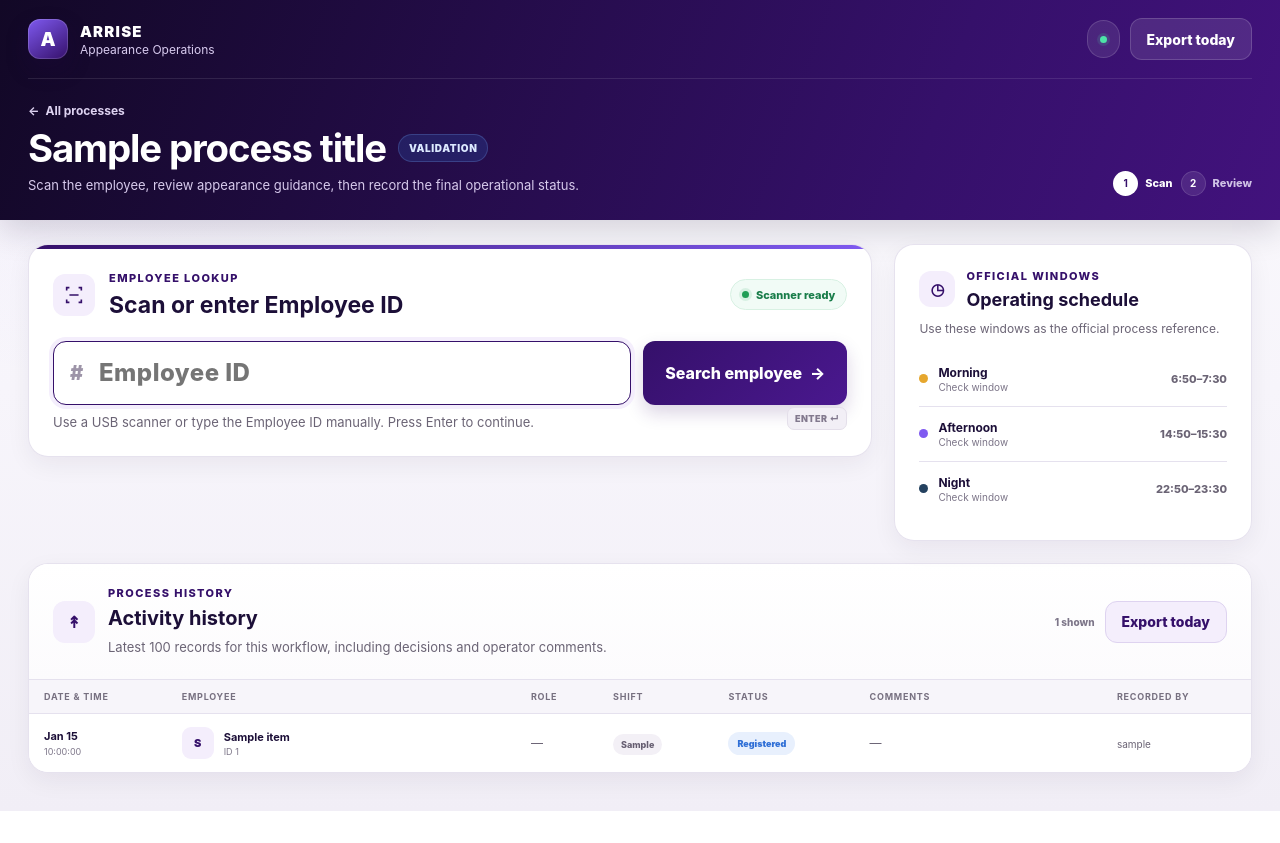
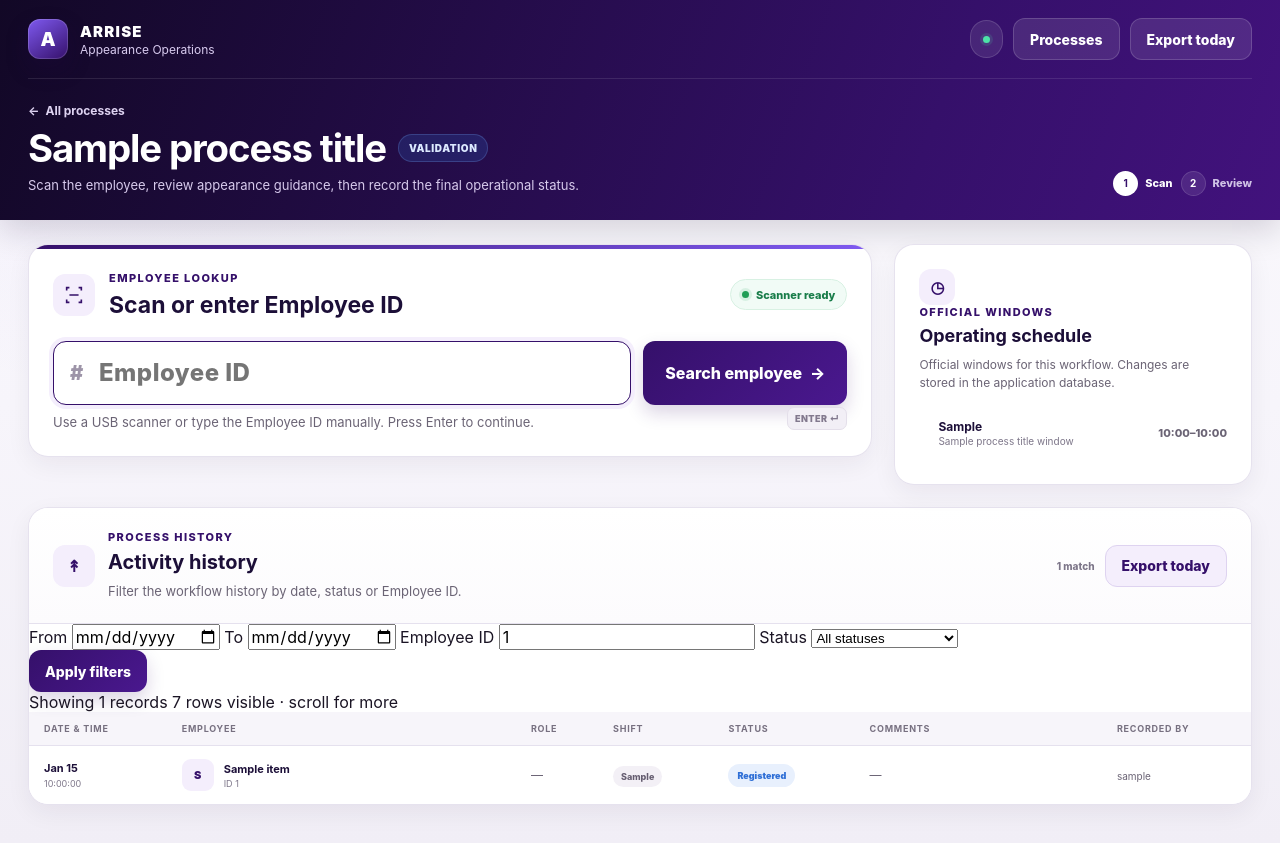
Before and after one commit to oscararrise/check_appearance, a Django app: template templates/appearance/workspace.html in a window 1280 px wide. Before the commit the page ends 811 px from the top, so only its background shows below. Run offline with Django 5.2, Linux system fonts and the light colour scheme; the template is opened without the code that fills it: most values are stand-ins (such as "Sample title", 1, 10 or a date in 2020).

Commit message:
Refine workspace UX with filters and editable schedules

```diff
--- a/templates/appearance/workspace.html
+++ b/templates/appearance/workspace.html
@@ -2,12 +2,14 @@
 {% load static %}
 {% block title %}{{ process_title }} | ARRISE Appearance{% endblock %}
 {% block body %}
-<div class="workspace-shell" data-process="{{ process }}"
+<div class="workspace-shell"
+     data-process="{{ process }}"
      data-lookup-url="{% url 'appearance:lookup_employee' %}"
      data-preparation-url="{% url 'appearance:record_preparation' %}"
-     data-check-url="{% url 'appearance:record_check' %}">
+     data-check-url="{% url 'appearance:record_check' %}"
+     data-schedule-url="{% url 'appearance:update_schedule' process %}">
 
-    <header class="workspace-header">
+    <header class="workspace-header premium-header">
         <div class="workspace-header-inner">
             <div class="workspace-brand-row">
                 <div class="brand-lockup brand-lockup-light">
@@ -19,7 +21,8 @@
                 </div>
                 <div class="topbar-actions">
                     <span class="user-chip"><span class="user-dot" aria-hidden="true"></span>{{ request.user.username }}</span>
-                    <a class="btn btn-ghost" href="{% url 'appearance:export_report' %}?process={{ process }}">Export today</a>
+                    <a class="btn btn-ghost btn-compact" href="{% url 'appearance:process_selection' %}">Processes</a>
+                    <a class="btn btn-ghost btn-compact" href="{% url 'appearance:export_report' %}?process={{ process }}">Export today</a>
                 </div>
             </div>
 
@@ -51,9 +54,9 @@
         </div>
     </header>
 
-    <main class="workspace-layout">
+    <main class="workspace-layout refined-layout">
         <section class="main-column">
-            <article class="card scanner-card">
+            <article class="card scanner-card glass-card">
                 <div class="scanner-accent" aria-hidden="true"></div>
                 <div class="section-heading scanner-heading">
                     <div class="section-title-group">
@@ -74,7 +77,9 @@
                         <span class="scan-input-icon" aria-hidden="true">#</span>
                         <input id="employee-id-input" class="scan-input" inputmode="numeric" autocomplete="off" placeholder="Employee ID" aria-label="Employee ID">
                     </div>
-                    <button class="btn btn-primary btn-large scan-button" type="submit">Search employee <span aria-hidden="true">→</span></button>
+                    <button class="btn btn-primary btn-large scan-button action-button" type="submit">
+                        <span>Search employee</span><span class="button-arrow" aria-hidden="true">→</span>
+                    </button>
                 </form>
                 <div class="scanner-helper-row">
                     <p class="helper">Use a USB scanner or type the Employee ID manually. Press Enter to continue.</p>
@@ -83,7 +88,7 @@
                 <div id="message" class="alert hidden" role="status"></div>
             </article>
 
-            <article id="employee-card" class="card employee-card hidden">
+            <article id="employee-card" class="card employee-card hidden glass-card">
                 <div class="employee-head">
                     <div class="avatar" id="employee-initials">--</div>
                     <div class="employee-identity">
@@ -95,10 +100,10 @@
                             <span id="employee-role"></span>
                         </div>
                     </div>
-                    <span class="profile-source">HiBob verified</span>
+                    <span class="profile-source"><span class="verified-dot"></span>HiBob verified</span>
                 </div>
 
-                <div class="employee-data-grid">
+                <div class="employee-data-grid employee-data-grid-premium">
                     <section class="employee-data-section data-panel medical-panel">
                         <div class="data-panel-heading">
                             <span class="data-panel-icon medical-icon" aria-hidden="true">+</span>
@@ -128,7 +133,7 @@
                 </div>
 
                 {% if process == "CHECK" %}
-                <section class="check-panel">
+                <section class="check-panel premium-decision-panel">
                     <div class="check-panel-heading">
                         <div>
                             <p class="eyebrow">FINAL DECISION</p>
@@ -146,52 +151,110 @@
                         <span>Operational comment <small>Optional unless context is needed</small></span>
                         <textarea id="check-comment" rows="3" maxlength="500" placeholder="Add a short, clear note for the operations history…"></textarea>
                     </label>
-                    <button id="save-check" type="button" class="btn btn-primary btn-large btn-full" disabled>Save Appearance Check <span aria-hidden="true">→</span></button>
+                    <button id="save-check" type="button" class="btn btn-primary btn-large btn-full action-button" disabled>
+                        <span>Save Appearance Check</span><span class="button-arrow" aria-hidden="true">→</span>
+                    </button>
                 </section>
                 {% endif %}
             </article>
         </section>
 
         <aside class="side-column">
-            <article class="card schedule-card sticky-card">
-                <div class="side-card-heading">
-                    <span class="section-icon small" aria-hidden="true">◷</span>
-                    <div><p class="eyebrow">OFFICIAL WINDOWS</p><h2>Operating schedule</h2></div>
-                </div>
-                <p class="side-card-copy">Use these windows as the official process reference.</p>
-                <div class="schedule-list">
-                    {% if process == "PREPARATION" %}
-                    <div class="schedule-line"><span class="shift-dot morning"></span><div><strong>Morning</strong><small>Preparation window</small></div><time>6:00–8:00</time></div>
-                    <div class="schedule-line"><span class="shift-dot afternoon"></span><div><strong>Afternoon</strong><small>Preparation window</small></div><time>14:00–16:00</time></div>
-                    <div class="schedule-line"><span class="shift-dot night"></span><div><strong>Night</strong><small>Preparation window</small></div><time>22:00–00:00</time></div>
-                    {% else %}
-                    <div class="schedule-line"><span class="shift-dot morning"></span><div><strong>Morning</strong><small>Check window</small></div><time>6:50–7:30</time></div>
-                    <div class="schedule-line"><span class="shift-dot afternoon"></span><div><strong>Afternoon</strong><small>Check window</small></div><time>14:50–15:30</time></div>
-                    <div class="schedule-line"><span class="shift-dot night"></span><div><strong>Night</strong><small>Check window</small></div><time>22:50–23:30</time></div>
+            <article class="card schedule-card sticky-card glass-card">
+                <div class="side-card-heading schedule-heading-row">
+                    <div class="side-heading-copy">
+                        <span class="section-icon small" aria-hidden="true">◷</span>
+                        <div><p class="eyebrow">OFFICIAL WINDOWS</p><h2>Operating schedule</h2></div>
+                    </div>
+                    {% if request.user.is_staff %}
+                    <button id="schedule-edit-button" type="button" class="btn btn-soft btn-small">Edit</button>
                     {% endif %}
                 </div>
+                <p class="side-card-copy">Official windows for this workflow. Changes are stored in the application database.</p>
+
+                <div id="schedule-display" class="schedule-list premium-schedule-list">
+                    {% for row in schedule_rows %}
+                    <div class="schedule-line" data-schedule-shift="{{ row.shift }}">
+                        <span class="shift-dot {{ row.shift|lower }}"></span>
+                        <div><strong>{{ row.get_shift_display }}</strong><small>{{ process_title }} window</small></div>
+                        <time><span class="schedule-start">{{ row.start_time|time:"H:i" }}</span><span class="schedule-separator">–</span><span class="schedule-end">{{ row.end_time|time:"H:i" }}</span></time>
+                    </div>
+                    {% endfor %}
+                </div>
+
+                {% if request.user.is_staff %}
+                <form id="schedule-form" class="schedule-editor hidden">
+                    <div class="schedule-editor-grid">
+                        {% for row in schedule_rows %}
+                        <div class="schedule-editor-row" data-shift="{{ row.shift }}">
+                            <div class="schedule-editor-label"><span class="shift-dot {{ row.shift|lower }}"></span><strong>{{ row.get_shift_display }}</strong></div>
+                            <label><span>Start</span><input class="schedule-start-input" type="time" value="{{ row.start_time|time:'H:i' }}" required></label>
+                            <label><span>End</span><input class="schedule-end-input" type="time" value="{{ row.end_time|time:'H:i' }}" required></label>
+                        </div>
+                        {% endfor %}
+                    </div>
+                    <div id="schedule-message" class="inline-message hidden" role="status"></div>
+                    <div class="schedule-editor-actions">
+                        <button id="schedule-cancel-button" type="button" class="btn btn-soft">Cancel</button>
+                        <button id="schedule-save-button" type="submit" class="btn btn-primary">Save schedule</button>
+                    </div>
+                </form>
+                {% endif %}
             </article>
         </aside>
     </main>
 
-    <section class="history-shell">
-        <article class="card history-card">
+    <section class="history-shell history-shell-premium">
+        <article class="card history-card glass-card">
             <div class="history-heading">
                 <div class="history-title-wrap">
                     <span class="section-icon" aria-hidden="true">↟</span>
                     <div>
                         <p class="eyebrow">PROCESS HISTORY</p>
                         <h2>Activity history</h2>
-                        <p class="helper">Latest 100 records for this workflow, including decisions and operator comments.</p>
+                        <p class="helper">Filter the workflow history by date, status or Employee ID.</p>
                     </div>
                 </div>
                 <div class="history-actions">
-                    <span class="history-count">{{ history|length }} shown</span>
-                    <a class="btn btn-secondary" href="{% url 'appearance:export_report' %}?process={{ process }}">Export today</a>
+                    <span class="history-count">{{ history_count }} match{{ history_count|pluralize:"es" }}</span>
+                    <a class="btn btn-secondary btn-compact" href="{% url 'appearance:export_report' %}?process={{ process }}">Export today</a>
                 </div>
             </div>
 
-            <div class="history-table-wrap">
+            <form id="history-filter-form" method="get" class="history-filter-form">
+                <label class="filter-field">
+                    <span>From</span>
+                    <input type="date" name="date_from" value="{{ history_filters.date_from_raw }}">
+                </label>
+                <label class="filter-field">
+                    <span>To</span>
+                    <input type="date" name="date_to" value="{{ history_filters.date_to_raw }}">
+                </label>
+                <label class="filter-field filter-id-field">
+                    <span>Employee ID</span>
+                    <input type="search" name="employee_id" value="{{ history_filters.employee_id }}" inputmode="numeric" placeholder="Search ID" autocomplete="off">
+                </label>
+                <label class="filter-field">
+                    <span>Status</span>
+                    <select name="status">
+                        <option value="">All statuses</option>
+                        {% for value, label in status_options %}
+                        <option value="{{ value }}" {% if history_filters.status == value %}selected{% endif %}>{{ label }}</option>
+                        {% endfor %}
+                    </select>
+                </label>
+                <div class="filter-actions">
+                    <button type="submit" class="btn btn-primary filter-apply-button">Apply filters</button>
+                    {% if history_has_filters %}<a class="btn btn-soft" href="{% url 'appearance:workspace' process %}">Clear</a>{% endif %}
+                </div>
+            </form>
+
+            <div class="history-table-meta">
+                <span>Showing {{ history_loaded_count }}{% if history_count > history_loaded_count %} of {{ history_count }}{% endif %} records</span>
+                <span class="scroll-hint">7 rows visible · scroll for more</span>
+            </div>
+
+            <div class="history-table-wrap seven-row-table" id="history-table-wrap">
                 <table class="history-table">
                     <thead>
                         <tr>
@@ -223,11 +286,11 @@
                                 <span class="status-pill status-registered">Registered</span>
                                 {% endif %}
                             </td>
-                            <td class="history-comment">{% if process == "CHECK" %}{{ item.comment|default:"—" }}{% else %}—{% endif %}</td>
+                            <td class="history-comment"><span>{% if process == "CHECK" %}{{ item.comment|default:"—" }}{% else %}—{% endif %}</span></td>
                             <td><span class="recorded-by">{{ item.recorded_by.get_username }}</span></td>
                         </tr>
                         {% empty %}
-                        <tr id="empty-history"><td colspan="7" class="history-empty"><div class="empty-state"><span>○</span><p>No process history yet.</p></div></td></tr>
+                        <tr id="empty-history"><td colspan="7" class="history-empty"><div class="empty-state"><span>○</span><p>No records match these filters.</p></div></td></tr>
                         {% endfor %}
                     </tbody>
                 </table>
```
